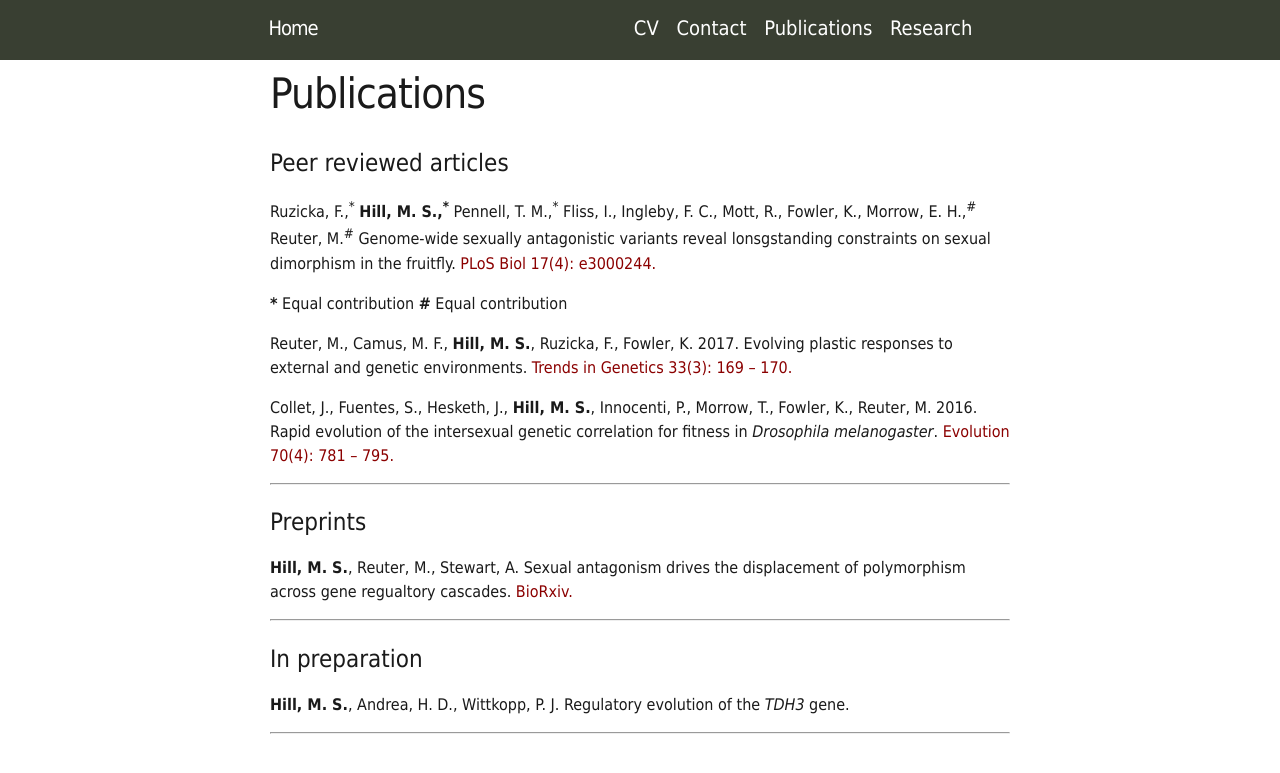
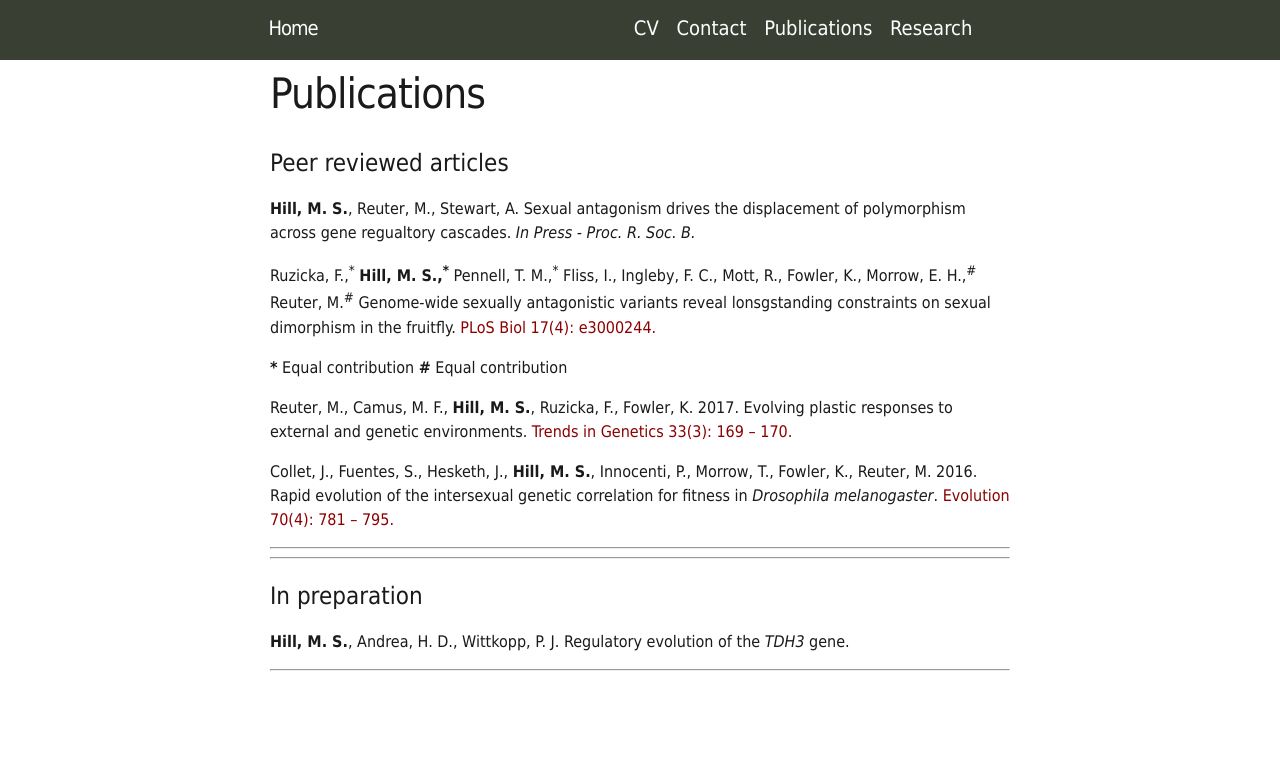
Before and after one commit to Mark-Stephen-Hill/Mark-Stephen-Hill.github.io, a Jekyll site: the page built from Publications.md, in a window 1280 px wide. Shown: the top 773 px of the page. Built offline with Jekyll 4.4.1, drawn with Linux system fonts in a browser that asks for light colours; some of the changed lines change nothing that is shown.

Commit message:
Update Publications.md

```diff
--- a/Publications.md
+++ b/Publications.md
@@ -15,6 +15,7 @@ permalink: /Publications/
 
 <h1>Peer reviewed articles</h1>
 
+<b>Hill, M. S.</b>, Reuter, M., Stewart, A. Sexual antagonism drives the displacement of polymorphism across gene regualtory cascades. <i>In Press - Proc. R. Soc. B.</i>
 
 Ruzicka, F.,<sup>*</sup> <b>Hill, M. S.,<sup>*</sup></b> Pennell, T. M.,<sup>*</sup> Fliss, I., Ingleby, F. C., Mott, R., Fowler, K., Morrow, E. H.,<sup>#</sup> Reuter, M.<sup>#</sup> Genome-wide sexually antagonistic variants reveal lonsgstanding constraints on sexual dimorphism in the fruitfly. <a href="https://doi.org/10.1371/journal.pbio.3000244" style="color:#8b0000">PLoS Biol 17(4): e3000244.</a>
 
@@ -26,11 +27,6 @@ Reuter, M., Camus, M. F., <b>Hill, M. S.</b>, Ruzicka, F., Fowler, K. 2017. Evol
 Collet, J., Fuentes, S., Hesketh, J., <b>Hill, M. S.</b>, Innocenti, P., Morrow, T., Fowler, K., Reuter, M. 2016. Rapid evolution of the intersexual genetic correlation for fitness in <i>Drosophila melanogaster</i>. <a href="http://onlinelibrary.wiley.com/doi/10.1111/evo.12892/epdf" style="color:#8b0000">Evolution 70(4): 781 – 795.</a>
 
 <hr>
-
-<h1>Preprints</h1>
-
-<b>Hill, M. S.</b>, Reuter, M., Stewart, A. Sexual antagonism drives the displacement of polymorphism across gene regualtory cascades. <a href="https://www.biorxiv.org/content/early/2018/10/29/454959" style="color:#8b0000">BioRxiv.</a>
-
 <hr>
 
 <h1>In preparation</h1>
```
